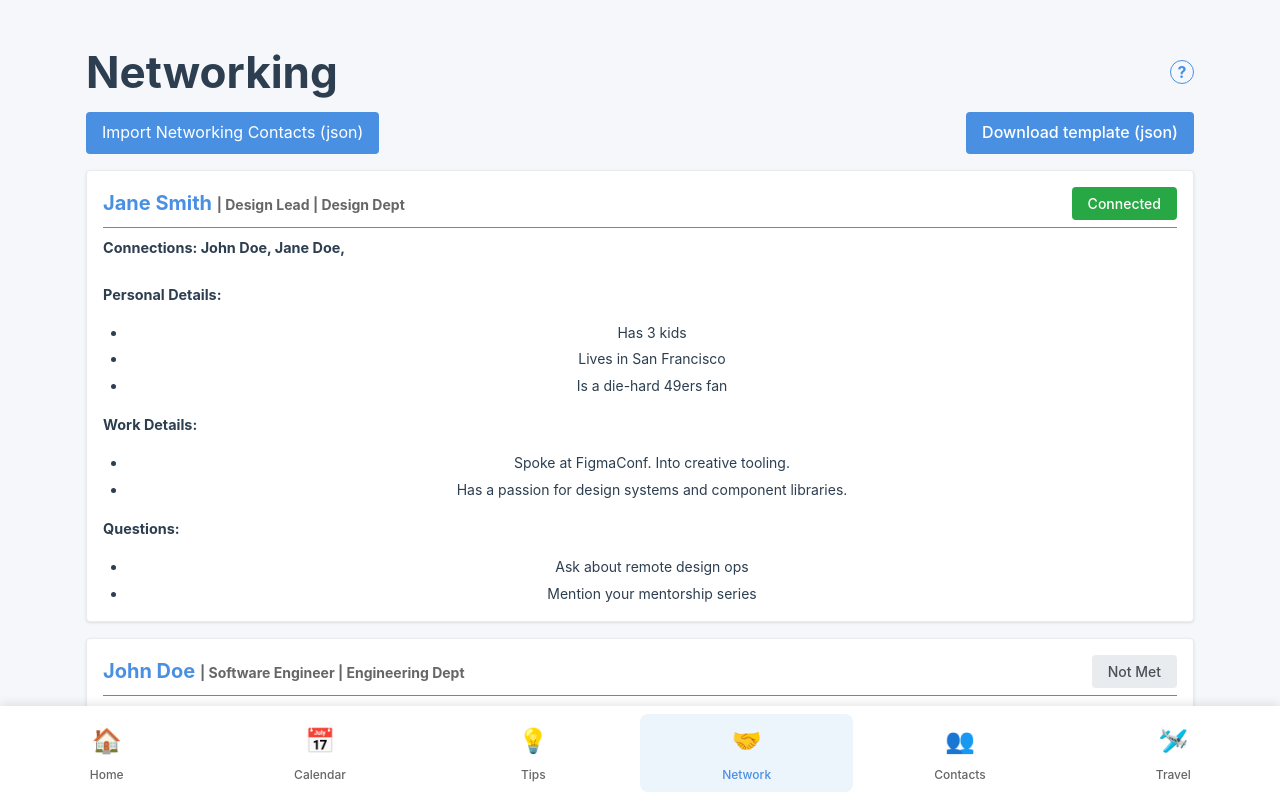
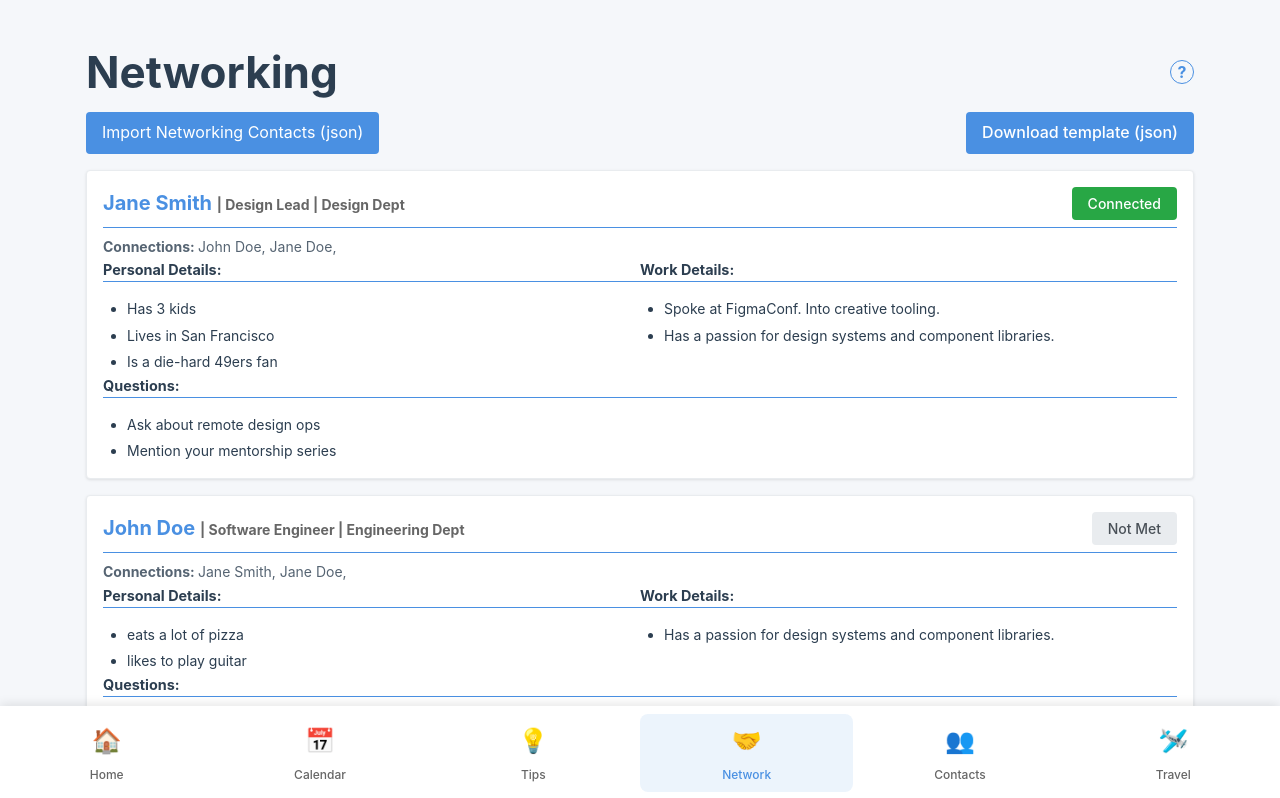
Before and after one commit to RockyKev/vegas-app, a Vue app: page /networking in a window 1280 px wide. Shown: the top 798 px of the page. Built offline with nearby package versions, Linux system fonts and the light colour scheme.

Commit message:
css-cleanup part 2

```diff
--- a/src/views/NetworkingView.vue
+++ b/src/views/NetworkingView.vue
@@ -60,15 +60,15 @@
           </div>
 
           <div class="target-details">
-            <div v-if="target.connections && target.connections.length" class="target-section">
-              <h3>Connections:
-                <span v-for="(connection, index) in target.connections" :key="index">
+            <div v-if="target.connections && target.connections.length" class="target-section basis-full">
+              <p class="connections-title">Connections:
+                <span v-for="(connection, index) in target.connections" :key="index" class="connection-item">
                   {{ connection }},
                 </span>
-              </h3>
+              </p>
             </div>
 
-            <div v-if="target.personal_details && target.personal_details.length" class="target-section">
+            <div v-if="target.personal_details && target.personal_details.length" class="target-section basis-half">
               <h3>Personal Details:</h3>
               <ul>
                 <li v-for="(detail, index) in target.personal_details" :key="index">
@@ -77,7 +77,7 @@
               </ul>
             </div>
 
-            <div v-if="target.work_details && target.work_details.length" class="target-section">
+            <div v-if="target.work_details && target.work_details.length" class="target-section basis-half">
               <h3>Work Details:</h3>
               <ul>
                 <li v-for="(detail, index) in target.work_details" :key="index">
@@ -86,7 +86,7 @@
               </ul>
             </div>
 
-            <div v-if="target.questions && target.questions.length" class="target-section">
+            <div v-if="target.questions && target.questions.length" class="target-section basis-full">
               <h3>Questions:</h3>
               <ul>
                 <li v-for="(question, index) in target.questions" :key="index">
@@ -190,6 +190,7 @@ h2 {
 
 h3 {
   text-align: left;
+  border-bottom: 1px solid var(--primary-color);
 }
 
 .target-header {
@@ -210,7 +211,14 @@ h3 {
 }
 
 
+.connections-title {
+  font-weight: bold;
+  text-align: left;
+}
 
+.connection-item {
+  font-weight: normal;
+}
 
 
 .loading-message {
@@ -250,9 +258,18 @@ h3 {
   font-size: 0.875rem;
   color: var(--text-color);
   display: flex;
-  flex-direction: column;
-  gap: 1rem;
+  flex-wrap: wrap;
+  flex-direction: row;
 }
+
+.basis-half {
+  flex-basis: 50%;
+}
+
+.basis-full {
+  flex-basis: 100%;
+}
+
 
 .target-section {
   display: flex;
@@ -263,6 +280,7 @@ h3 {
 .target-section ul {
   margin: 0;
   padding-left: 1.5rem;
+  text-align: left;
 }
 
 .target-section li {
```
